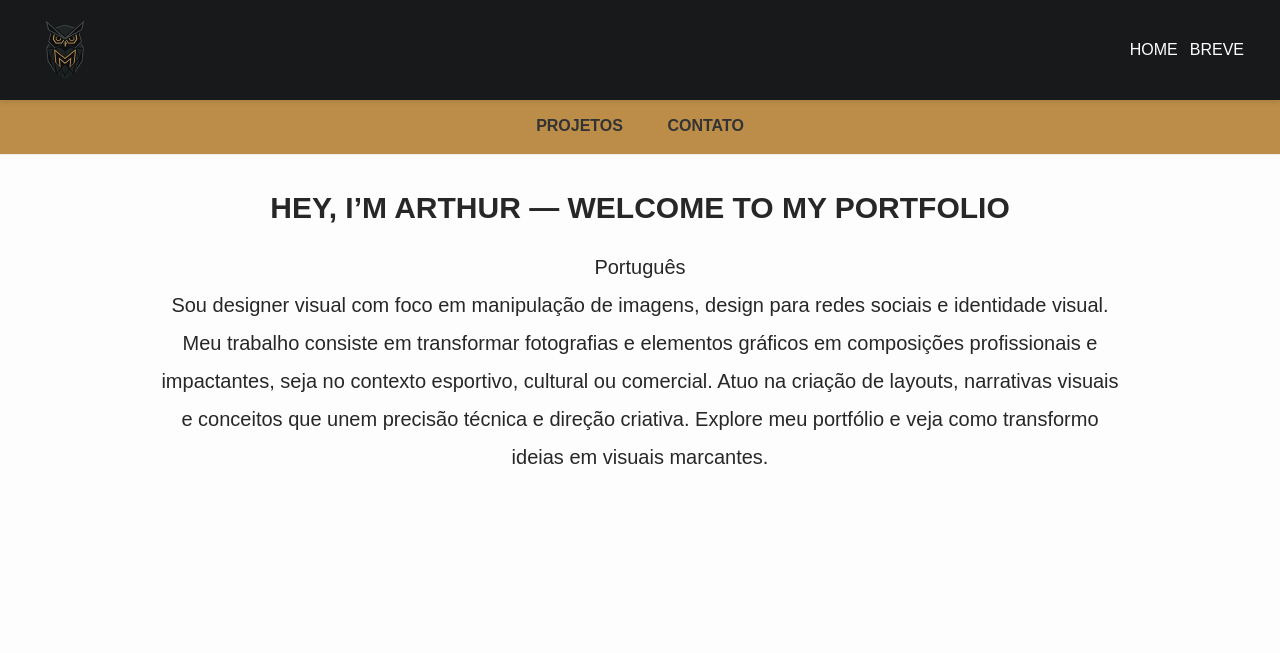
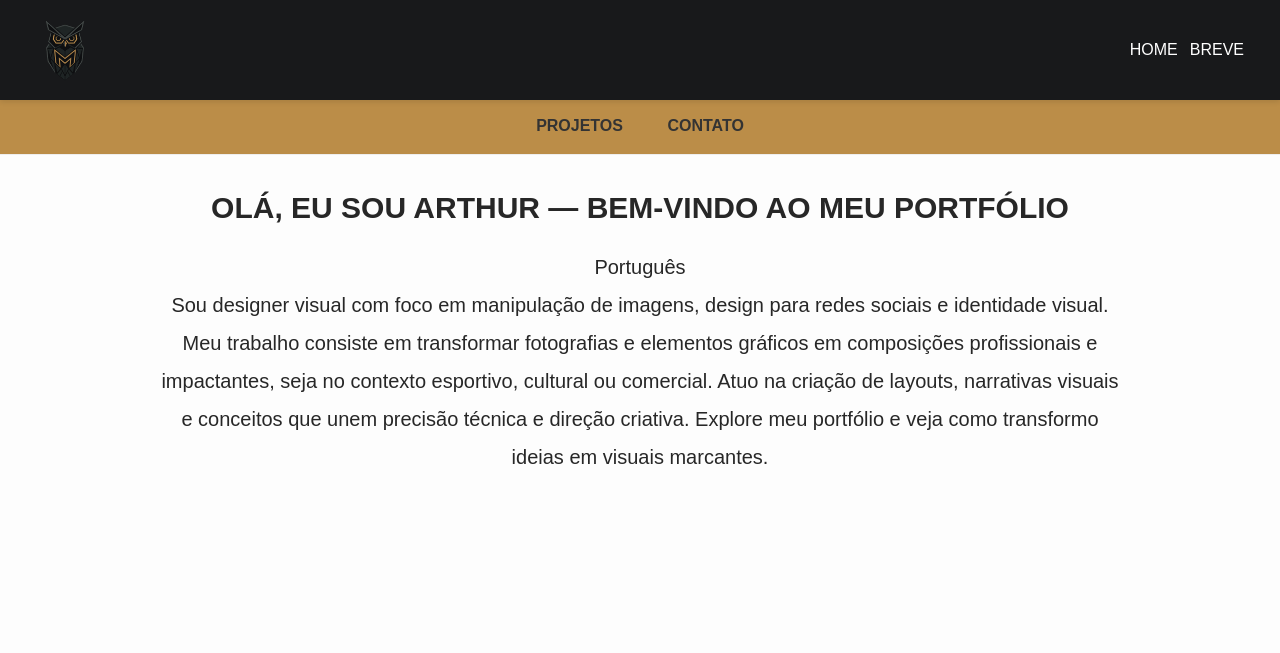
Before and after one commit to ARTHURJSMORAIS/OrigOwl, a plain HTML site: page index.html in a window 1280 px wide. Shown: the top 653 px of the page. Drawn offline with Linux system fonts and the light colour scheme.

Commit message:
descrição das alterações

```diff
--- a/index.html
+++ b/index.html
@@ -53,7 +53,7 @@
   <!-- SEÇÃO SOBRE -->
   <section id="sobre">
     <div class="titulo">
-      <h1>HEY, I’M ARTHUR — WELCOME TO MY PORTFOLIO</h1>
+      <h1>OLÁ, EU SOU ARTHUR — BEM-VINDO AO MEU PORTFÓLIO</h1>
     </div>
     <p>
 
```
